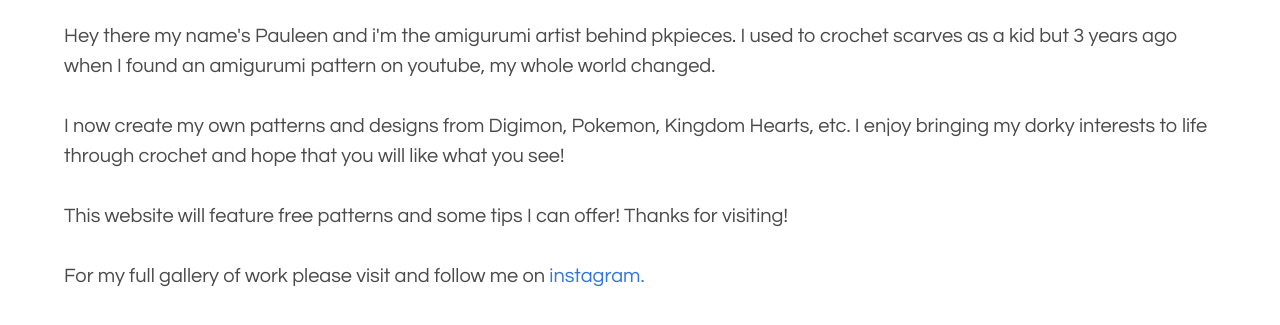
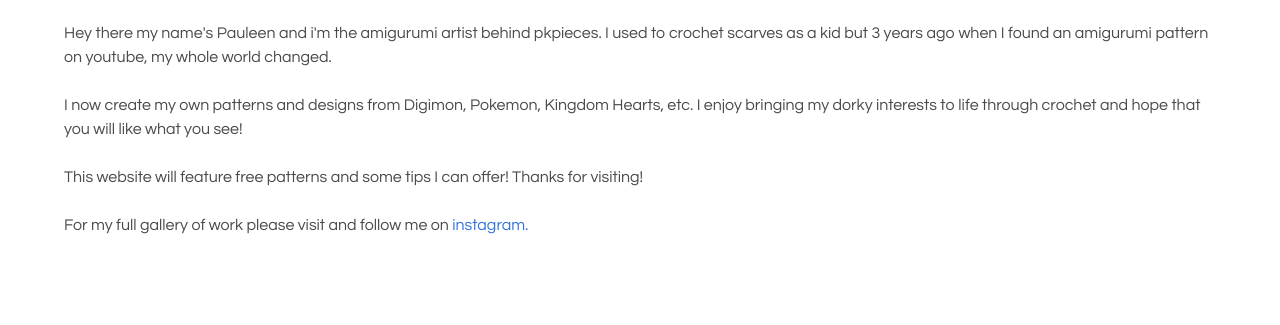
Before and after one commit to heelflipp900/pkpieces, a plain HTML site: page index.html in a window 1280 px wide. Shown: the part 463-788 px from the top of the page. Drawn offline with Linux system fonts and the light colour scheme.

Commit message:
changed font size

```diff
--- a/index.html
+++ b/index.html
@@ -64,7 +64,7 @@
       <h1 class="title is-2">
         home
       </h1>
-      <div class="content is-medium">
+      <div class="content">
         <p>
           Hey there my name's Pauleen and i'm the amigurumi artist behind pkpieces. I used to crochet scarves as a kid but 3 years ago when I found an amigurumi pattern on youtube, my whole world changed.</br></br>
 
```
